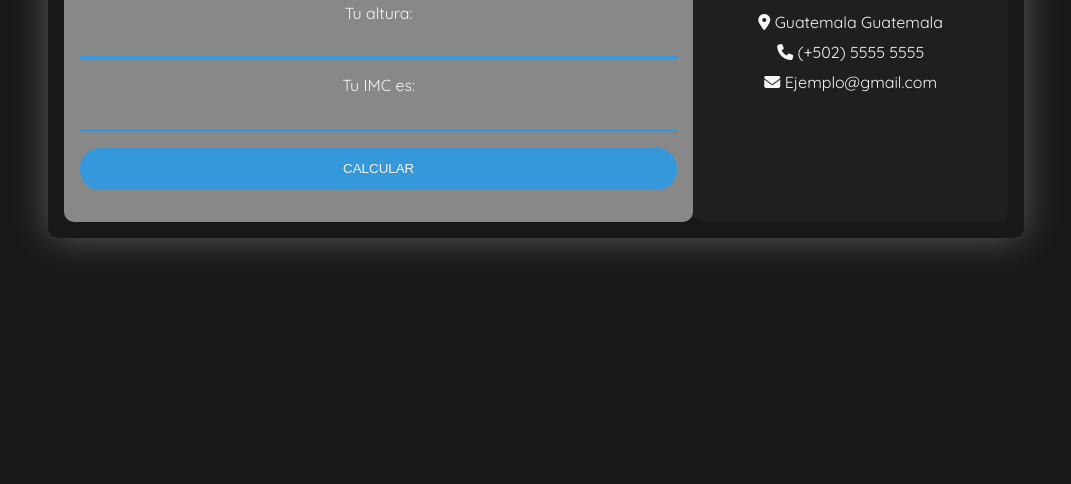
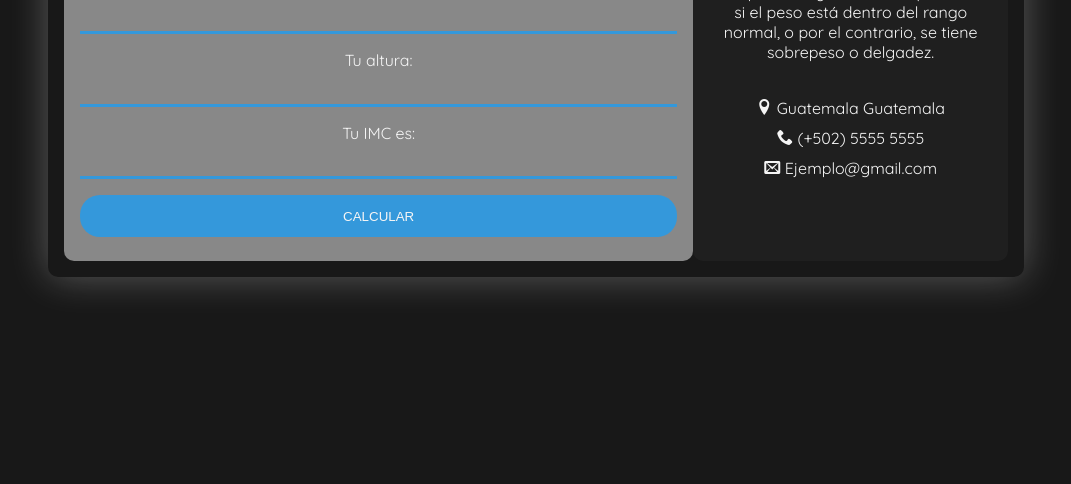
Before and after one commit to crvb0797/carlculadora-imc, a plain HTML site: page index.html in a window 1280 px wide. Shown: the part 316-800 px from the top of the page, without its empty margins (104-1175 px from the left). Drawn offline with Linux system fonts and the light colour scheme.

Commit message:
Cambiando iconos, mejorando los padding, cambiando el tamaño de letra

```diff
--- a/css/estilos.css
+++ b/css/estilos.css
@@ -32,6 +32,10 @@ body{
     border-radius: 10px;
 }
 
+.calc h4 {
+    padding: 0;
+}
+
 .calc{
     background-color: #888888;
     border-radius: 10px;
@@ -39,7 +43,7 @@ body{
 
 .calc form{
     margin: 0;
-    padding: 1em;
+    padding: .5em 1em;
 }
 
 .calc form button,
@@ -65,13 +69,14 @@ body{
 .info{
     background-color: #1f1f1f;
     border-radius: 10px;
+    padding: 1em;
 }
 
 .info h4,
 .info ul,
 .info p {
     text-align: center;
-    margin: 0 0 1rem 0;
+    margin: 0 0 2rem 0;
 }
 
 .info ul{
@@ -88,4 +93,51 @@ body{
         display: grid;
         grid-template-columns: 2fr 1fr;
     }
+
+    h4 {
+        font-size: 30px;
+    }
 }
+
+
+
+/* ICONOS */
+@font-face {
+    font-family: 'icomoon';
+    src: url('../fonts/icomoon.eot?4dmvx1');
+    src: url('../fonts/icomoon.eot?4dmvx1#iefix') format('embedded-opentype'),
+        url('../fonts/icomoon.ttf?4dmvx1') format('truetype'),
+        url('../fonts/icomoon.woff?4dmvx1') format('woff'),
+        url('../fonts/icomoon.svg?4dmvx1#icomoon') format('svg');
+    font-weight: normal;
+    font-style: normal;
+    font-display: block;
+}
+
+[class^="icon-"],
+[class*=" icon-"] {
+    /* use !important to prevent issues with browser extensions that change fonts */
+    font-family: 'icomoon' !important;
+    speak: none;
+    font-style: normal;
+    font-weight: normal;
+    font-variant: normal;
+    text-transform: none;
+    line-height: 1;
+
+    /* Better Font Rendering =========== */
+    -webkit-font-smoothing: antialiased;
+    -moz-osx-font-smoothing: grayscale;
+}
+
+.icon-phone:before {
+    content: "\e942";
+}
+
+.icon-mail:before {
+    content: "\e945";
+}
+
+.icon-location:before {
+    content: "\e947";
+}
--- a/index.html
+++ b/index.html
@@ -48,9 +48,9 @@
                 delgadez.</p>
 
                 <ul>
-                    <li><i class="fas fa-map-marker-alt"></i> Guatemala Guatemala</li>
-                    <li><i class="fas fa-phone"></i> (+502) 5555 5555</li>
-                    <li><i class="fas fa-envelope"></i> Ejemplo@gmail.com</li>
+                    <li><i class="icon-location"></i> Guatemala Guatemala</li>
+                    <li><i class="icon-phone"></i> (+502) 5555 5555</li>
+                    <li><i class="icon-mail"></i> Ejemplo@gmail.com</li>
                 </ul>
             </div>
         </div>
```
Also changed, not shown: fonts/icomoon.ttf (added), fonts/icomoon.woff (added), 2 other files.
